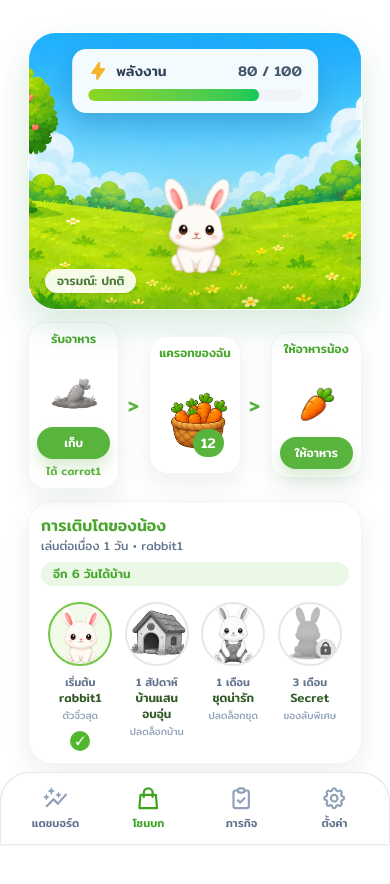
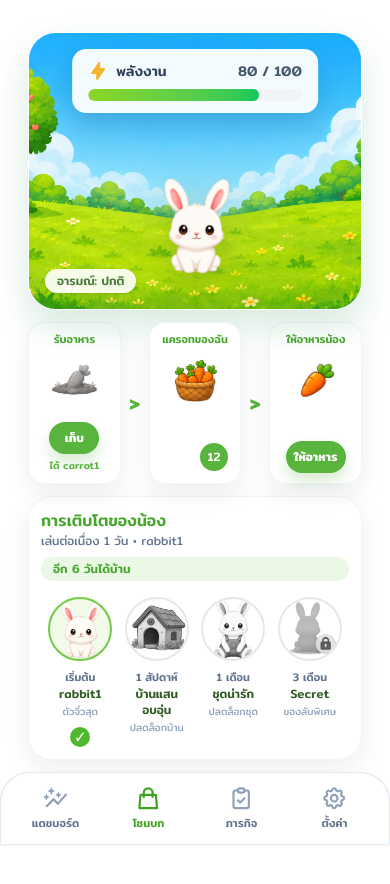
Before and after one commit to suphanatchanlek30/LogRag_Hackathon_3_Wellness, a Next.js app: page /land in a window 390 px wide. Built offline with nearby package versions, Linux system fonts and the light colour scheme.

Commit message:
feature/pet: update responsive design

```diff
--- a/app/land/page.tsx
+++ b/app/land/page.tsx
@@ -123,7 +123,7 @@ export default function Land() {
           </div>
         </section>
 
-        <section className="grid grid-cols-[minmax(0,1fr)_18px_minmax(0,1fr)_18px_minmax(0,1fr)] items-center gap-1.5 sm:grid-cols-[minmax(0,1fr)_24px_minmax(0,1fr)_24px_minmax(0,1fr)] sm:gap-2 md:gap-3">
+        <section className="grid grid-cols-[minmax(0,1fr)_12px_minmax(0,1fr)_12px_minmax(0,1fr)] items-stretch gap-2 sm:grid-cols-[minmax(0,1fr)_22px_minmax(0,1fr)_22px_minmax(0,1fr)] sm:gap-3 md:gap-4">
           <ActionCard
             title="รับอาหาร"
             button="เก็บ"
@@ -260,33 +260,37 @@ function ActionCard({
   onClick: () => void;
 }) {
   return (
-    <article className="min-h-[126px] rounded-[18px] border border-slate-100 bg-white p-2 text-center shadow-[0_10px_24px_rgba(15,23,42,0.07)] sm:min-h-[140px] sm:rounded-[20px] sm:p-3">
-      <h2 className="min-h-8 text-xs font-medium leading-tight text-[#48a62c] sm:text-sm">{title}</h2>
-      <div className="my-1 grid h-14 place-items-center sm:my-2">{children}</div>
+    <article className="h-[162px] rounded-[16px] border border-slate-100 bg-white px-2 py-2.5 text-center shadow-[0_10px_24px_rgba(15,23,42,0.07)] sm:h-[186px] sm:rounded-[20px] sm:px-4 sm:py-3.5">
+      <div className="flex h-full flex-col items-center">
+        <h2 className="text-[11px] font-medium leading-tight text-[#48a62c] sm:text-sm">{title}</h2>
+        <div className="mt-1.5 grid h-12 place-items-center sm:mt-3 sm:h-16">{children}</div>
+        <div className="mt-auto flex flex-col items-center">
           <button
             type="button"
             onClick={onClick}
-        className="h-8 w-full max-w-24 rounded-full bg-[#58b43c] px-2 text-xs font-medium text-white shadow-[0_8px_14px_rgba(72,166,44,0.22)] transition active:scale-95 sm:px-4 sm:text-sm"
+            className="h-8 w-full max-w-[78px] rounded-full bg-[#58b43c] px-2 text-[12px] font-semibold text-white shadow-[0_8px_14px_rgba(72,166,44,0.22)] transition active:scale-95 sm:h-10 sm:max-w-[112px] sm:px-3 sm:text-sm"
           >
             {button}
           </button>
-      {hint && <p className="mt-1 text-[11px] font-medium text-[#58b43c]">{hint}</p>}
+          {hint && <p className="mt-1 text-[10px] font-medium text-[#58b43c] sm:mt-1.5 sm:text-[11px]">{hint}</p>}
+        </div>
+      </div>
     </article>
   );
 }
 
 function BasketCard({ count }: { count: number }) {
   return (
-    <article className="relative min-h-[126px] rounded-[18px] border border-slate-100 bg-white p-2 text-center shadow-[0_10px_24px_rgba(15,23,42,0.07)] sm:min-h-[140px] sm:rounded-[20px] sm:p-3">
-      <h2 className="min-h-8 text-xs font-medium leading-tight text-[#48a62c] sm:text-sm">แครอทของฉัน</h2>
-      <div className="my-1 grid h-20 place-items-center sm:my-2">
+    <article className="relative h-[162px] rounded-[16px] border border-slate-100 bg-white px-2 py-2.5 text-center shadow-[0_10px_24px_rgba(15,23,42,0.07)] sm:h-[186px] sm:rounded-[20px] sm:px-4 sm:py-3.5">
+      <h2 className="text-[11px] font-medium leading-tight text-[#48a62c] sm:text-sm">แครอทของฉัน</h2>
+      <div className="mt-1.5 grid h-14 place-items-center sm:mt-3 sm:h-20">
         <AssetImage
           src="/mainpage/image/allCarrot.png"
           alt="ตะกร้าแครอท"
-          className="h-16 w-20 sm:h-20 sm:w-24"
+          className="h-12 w-16 sm:h-18 sm:w-24"
         />
       </div>
-      <span className="absolute bottom-4 right-4 grid h-7 min-w-7 place-items-center rounded-full bg-[#58b43c] px-2 text-sm font-medium text-white sm:bottom-5 sm:right-5">
+      <span className="absolute bottom-3 right-3 grid h-7 min-w-7 place-items-center rounded-full bg-[#58b43c] px-2 text-xs font-medium text-white sm:bottom-4 sm:right-4 sm:h-8 sm:min-w-8 sm:text-sm">
         {count}
       </span>
     </article>
@@ -311,7 +315,7 @@ function AssetImage({
 
 function StepArrow() {
   return (
-    <div className="grid h-9 w-4 place-items-center text-xl font-medium text-[#56b43a] sm:w-6 sm:text-2xl">
+    <div className="grid h-full min-h-[162px] place-items-center text-xl font-semibold leading-none text-[#56b43a] sm:min-h-[186px] sm:text-3xl">
       &gt;
     </div>
   );
```
Lines whose indentation alone changed are shown as unchanged.
